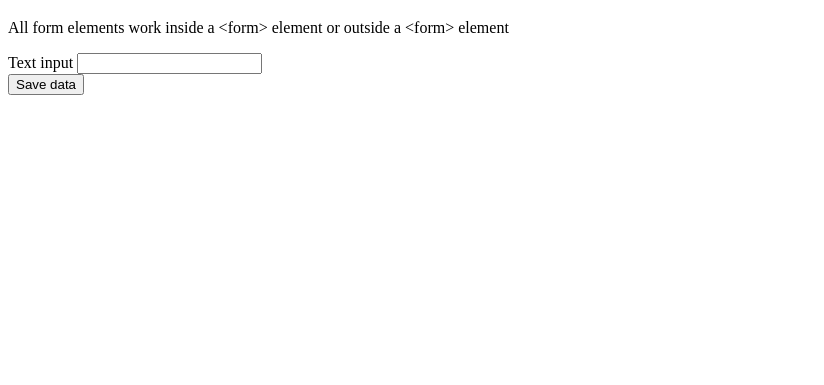
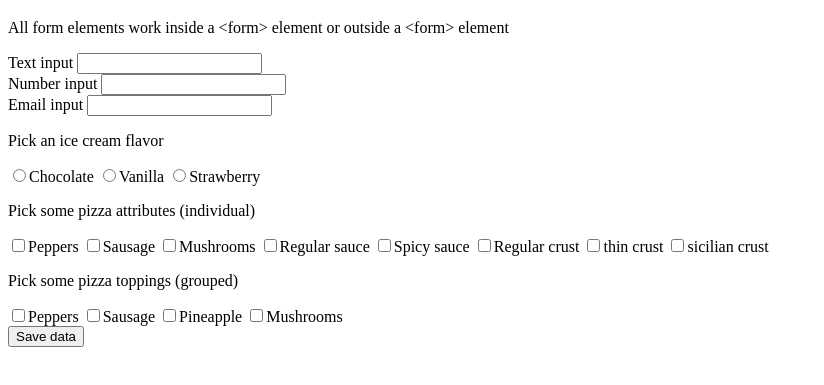
Before and after one commit to speedingplanet/intuit-front-end-playground, a website built with Vite: page forms.html in a window 1280 px wide. Shown: the part 61-446 px from the top of the page, without its empty margins (0-824 px from the left). Built offline with nearby package versions, Linux system fonts and the light colour scheme.

Commit message:
Checkboxes and radio buttons

```diff
--- a/forms.html
+++ b/forms.html
@@ -31,7 +31,56 @@
 					id="text-input-id"
 				/>
 			</div>
+			<div>
+				<label for="number-input-id">Number input</label>
+				<input
+					type="number"
+					name="number-input-name"
+					id="number-input-id"
+				/>
+			</div>
 
+			<!-- Similar functionality for the email, tel, url types -->
+			<!-- 1) Light validation for email, telephone or URL -->
+			<!-- 2) May modify the virtual keyboard on a mobile device (e.g. including '@' for email) -->
+			<div>
+				<label for="email-input-id">Email input</label>
+				<input
+					type="email"
+					name="email-input-name"
+					id="email-input-id"
+					required
+				/>
+			</div>
+
+			<div>
+				<p>Pick an ice cream flavor</p>
+				<!-- All radios in a set should have the same "name" attribute, but different values -->
+				<input type="radio" name="flavor" value="chocolate" id="flavor-chocolate"><label for="flavor-chocolate">Chocolate</label>
+				<input type="radio" name="flavor" value="vanilla" id="flavor-vanilla"><label for="flavor-vanilla">Vanilla</label>
+				<input type="radio" name="flavor" value="strawberry" id="flavor-strawberry"><label for="flavor-strawberry">Strawberry</label>
+			</div>
+
+			<div>
+				<p>Pick some pizza attributes (individual)</p>
+				<!-- Default value attribute for checkboxes is the word "on" -->
+				<input type="checkbox" name="topping-peppers" id="topping-peppers"><label for="topping-peppers">Peppers</label>
+				<input type="checkbox" name="topping-sausage" id="topping-sausage"><label for="topping-sausage">Sausage</label>
+				<input type="checkbox" name="topping-mushrooms" id="topping-mushrooms"><label for="topping-mushrooms">Mushrooms</label>
+				<input type="checkbox" name="sauce-regular" id="sauce-regular"><label for="sauce-regular">Regular sauce</label>
+				<input type="checkbox" name="sauce-spicy" id="sauce-spicy"><label for="sauce-spicy">Spicy sauce</label>
+				<input type="checkbox" name="crust-regular" id="crust-regular"><label for="crust-regular">Regular crust</label>
+				<input type="checkbox" name="crust-thin" id="crust-thin"><label for="crust-thin">thin crust</label>
+				<input type="checkbox" name="crust-sicilian" id="crust-sicilian"><label for="crust-sicilian">sicilian crust</label>
+			</div>
+
+			<div>
+				<p>Pick some pizza toppings (grouped)</p>
+				<input type="checkbox" name="topping" value="peppers" id="topping-peppers"><label for="topping-peppers">Peppers</label>
+				<input type="checkbox" name="topping" value="sausage" id="topping-sausage"><label for="topping-sausage">Sausage</label>
+				<input type="checkbox" name="topping" value="pineapple" id="topping-pineapple"><label for="topping-pineapple">Pineapple</label>
+				<input type="checkbox" name="topping" value="mushrooms" id="topping-mushrooms"><label for="topping-mushrooms">Mushrooms</label>
+			</div>
 			<button type="submit">Save data</button>
 		</form>
 	</body>
```
